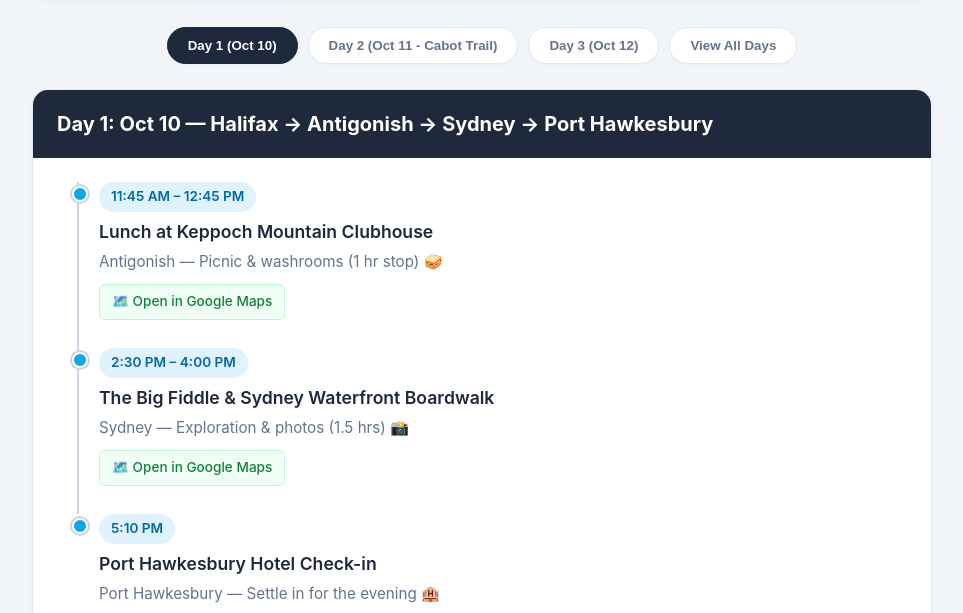
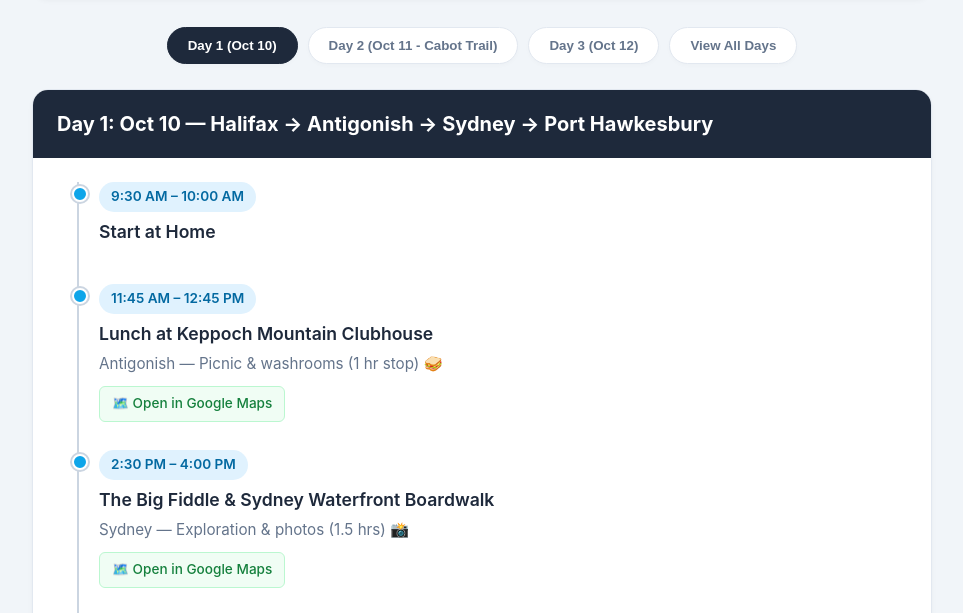
Before and after one commit to Joyalgs/trip, a plain HTML site: page index.html in a window 1280 px wide. Shown: the part 176-789 px from the top of the page, without its empty margins (158-1121 px from the left). Drawn offline with Linux system fonts and the light colour scheme.

Commit message:
Update index.html

```diff
--- a/index.html
+++ b/index.html
@@ -212,6 +212,13 @@
             <div class="timeline">
                 <div class="event-card">
                     <div class="event-content">
+                        <span class="time-badge">9:30 AM – 10:00 AM</span>
+                        <div class="event-title">Start at Home</div>
+                        <div class="event-desc"></div>
+                    </div>
+                </div>
+                <div class="event-card">
+                    <div class="event-content">
                         <span class="time-badge">11:45 AM – 12:45 PM</span>
                         <div class="event-title">Lunch at Keppoch Mountain Clubhouse</div>
                         <div class="event-desc">Antigonish — Picnic & washrooms (1 hr stop) 🥪</div>
```
